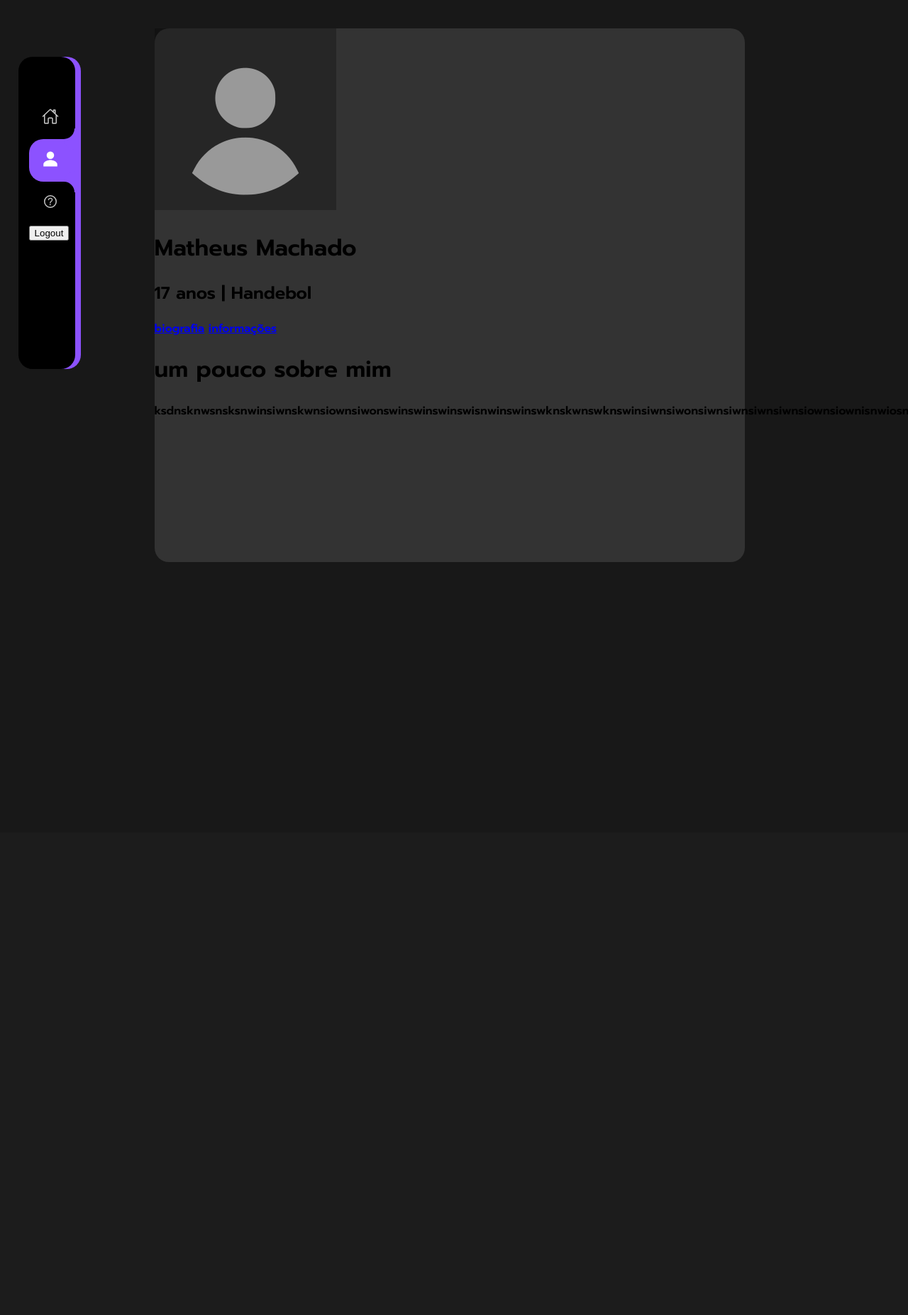
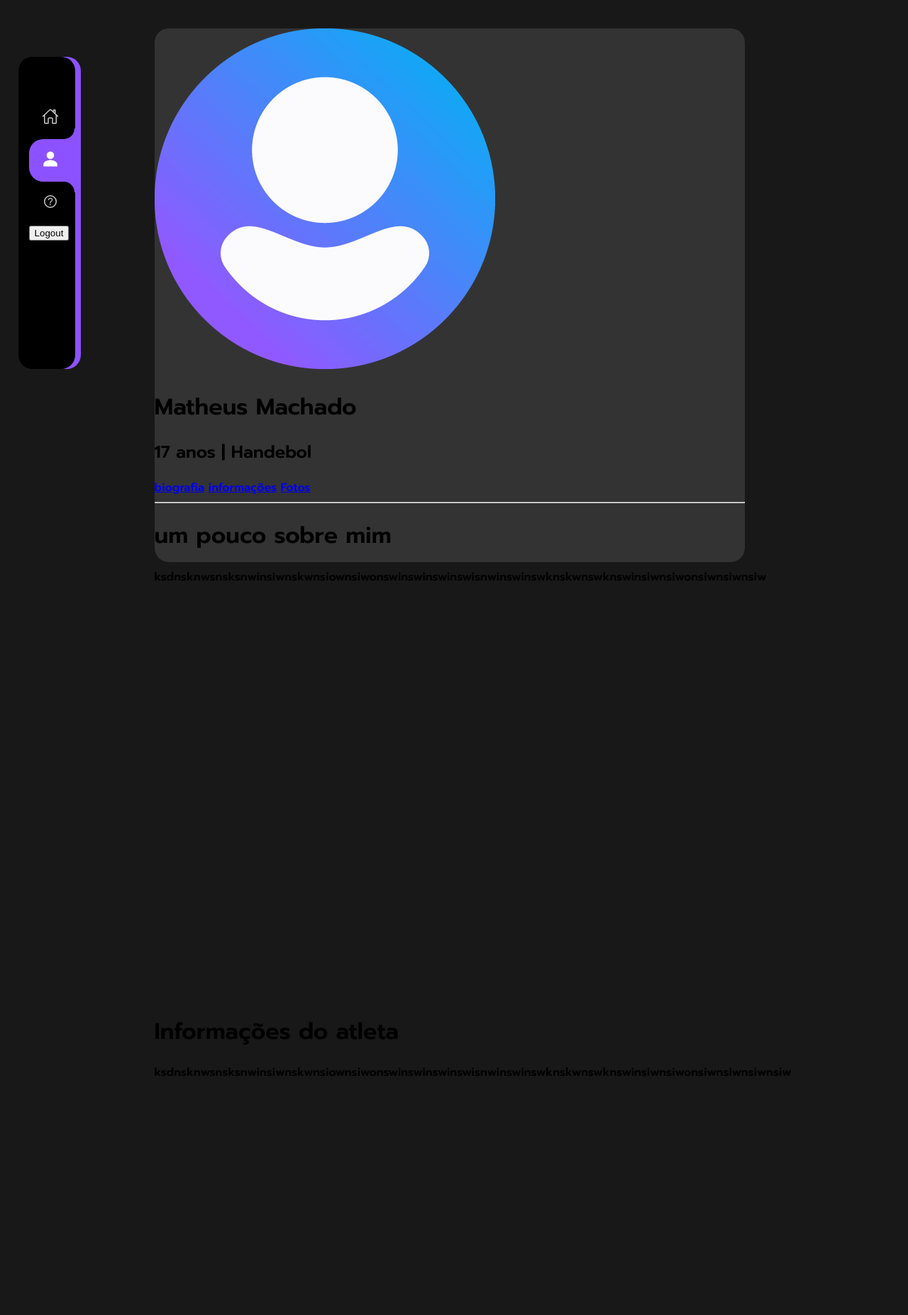
Before and after one commit to MaMachadx/SF-ATHLETIC, a PHP site: page /TelaPerfil.html in a window 1280 px wide; the page is wider, and only the part inside the window is pictured. Shown: the part 67-1920 px from the top of that part at 71% size. Before the commit the page ends 859 px from the top of that part, so only its background shows below. Run offline with PHP 8.4, Linux system fonts and the light colour scheme.

Commit message:
Add files via upload

```diff
--- a/TelaCadastro.html
+++ b/TelaCadastro.html
@@ -4,7 +4,7 @@
 <head>
   <meta charset="utf-8">
   <meta name="viewport" content="width=device-width">
-  <title>SF Athletic - Login</title>
+  <title>SF Athletic - Cadastro</title>
   <link href="css/CAD.css" rel="stylesheet" type="text/css" />
 </head>
 
--- a/TelaHome.html
+++ b/TelaHome.html
@@ -4,7 +4,7 @@
 <head>
   <meta charset="utf-8">
   <meta name="viewport" content="width=device-width">
-  <title>SF Athletic - Login</title>
+  <title>SF Athletic - Home</title>
   <link href="css/HOME.css" rel="stylesheet" type="text/css" />
 </head>
 
@@ -75,7 +75,7 @@
       </script>
     </div>
 
-<!---------------------------------------------------------------------------------------------------------------->
+<!--------------------------------------------------------------------------------------------------------------------------------------------->
 
     <div class="ctn">
       <h1 id="msg">Bem vindo, Matheus!</h1>
--- a/TelaPerfil.html
+++ b/TelaPerfil.html
@@ -88,15 +88,26 @@
         <h2 id="ie">17 anos | Handebol</h2>
         <div id="he">
             <a href="#bio">biografia</a>
-            <a href="info">informações</a>
-    </div>
+            <a href="#info">informações</a>
+            <a href="#fts">Fotos</a>
+        </div>
     </div>
 
+    <hr>
 
     <div class="conteudo" id="bio">
         <h1 id="title">um pouco sobre mim</h1>
-        <p>ksdnsknwsnsksnwinsiwnskwnsiownsiwonswinswinswinswisnwinswinswknskwnswknswinsiwnsiwonsiwnsiwnsiwnsiwnsiownsiownisnwiosnwiosiuwhduihfjdbvkjdhvindfiehdiowjkxnkslxiowhskqnsknio</p>
+        <p>ksdnsknwsnsksnwinsiwnskwnsiownsiwonswinswinswinswisnwinswinswknskwnswknswinsiwnsiwonsiwnsiwnsiw</p>
     </div>
+
+    <div class="conteudo" id="info">
+      <h1 id="title">Informações do atleta</h1>
+      <p>ksdnsknwsnsksnwinsiwnskwnsiownsiwonswinswinswinswisnwinswinswknskwnswknswinsiwnsiwonsiwnsiwnsiwnsiw</p>
+  </div>
+  <div class="conteudo" id="fts">
+    <h1 id="title">Fotos</h1>
+    <p>ksdnsknwsnsksnwinsiwnskwnsiownsiwonswinswinswinswisnwinswinswknskwnswknswinsiwnsiwonsiwnsiwnsiwnsiwns</p>
+</div>
 
   </div>
 
```
Also changed, not shown: css/PERFIl.css (+11 -2 lines), imagens/user.png.
